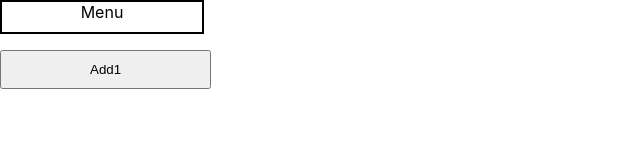
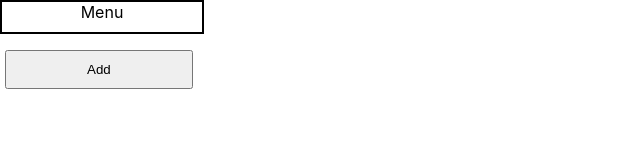
Before and after one commit to Chooz-Start-Up/chooz-centralized-menu, a React (Create React App) app in the folder owner-web/: page / in a window 1280 px wide. Shown: the top 160 px of the page, without its empty margins (0-640 px from the left). Built offline with nearby package versions, Linux system fonts and the light colour scheme.

Commit message:
New Package Installation and MUI Installation

```diff
--- a/owner-web/src/App.css
+++ b/owner-web/src/App.css
@@ -94,6 +94,8 @@
 .item {
   text-align: center;
 
+  margin-bottom: 10px;
+
   border: 2px solid #000000;
   width: 200px;
   height: 30px;
@@ -104,11 +106,11 @@
 }
 
 .button-add {
-  padding: 10px 88px;
+  padding: 10px 80px;
 
   position: relative;
   bottom: 0px;
-  right: 0px;
+  right: -5px;
 }
 
 .button-remove {
--- a/owner-web/src/component/column/Column.tsx
+++ b/owner-web/src/component/column/Column.tsx
@@ -2,6 +2,8 @@ import React, { Component } from "react";
 import { ColumnProps, ColumnState, UserDataAPI } from "./interface";
 import { Item } from "./Item";
 import axios from "axios";
+
+import { Button } from "@mui/material";
 
 export class Column extends React.Component<ColumnProps, ColumnState> {
   constructor(props: ColumnProps) {
@@ -11,13 +13,13 @@ export class Column extends React.Component<ColumnProps, ColumnState> {
       items: [],
     };
 
-    console.log("constructor");
+    console.log("Constructing Column..."); /////////////////////////////////////////////////////////////////////////////////////
   }
 
   handleAddClick = () => {
-    console.log("AddClick");
+    console.log("AddClick"); ////////////////////////////////////////////////////////////////////////////////////////////
 
-    console.log("Fetching Data...");
+    console.log("Fetching Data..."); ////////////////////////////////////////////////////////////////////////////////////
     axios
       .get(`https://reqres.in/api/users/${this.state.items.length + 1}`)
       .then((response) => {
@@ -26,10 +28,11 @@ export class Column extends React.Component<ColumnProps, ColumnState> {
         this.setState((state) => {
           console.log("Before Adding Item: ", state.items);
           const items = state.items.concat({
+            id: state.items.length,
             name: userDataAPI.data.first_name,
             deleteButton: this.handleMinusClick,
           });
-          console.log("After Adding Item: ", items);
+          console.log("After Adding Item: ", items); ////////////////////////////////////////////////////////////////////
           return {
             items,
           };
@@ -37,18 +40,22 @@ export class Column extends React.Component<ColumnProps, ColumnState> {
       });
   };
 
-  handleMinusClick = (name: string) => {
-    console.log("MinusClick on: ", name);
+  handleMinusClick = (id: number) => {
+    console.log("MinusClick on: ", id); //////////////////////////////////////////////////////////////////////////////////
 
     const array = this.state.items;
 
-    console.log("Before Removing Item: ", array);
+    console.log("Before Removing Item: ", array); ///////////////////////////////////////////////////////////////////////
 
     let newArray = array.filter(function logic(element) {
-      console.log(element.name !== name);
-      return element.name !== name;
+      console.log(element.id, "---", id);
+      return element.id !== id;
     });
-    console.log("After Removing Item: ", newArray);
+    for (let i = 0; i < newArray.length; i++) {
+      console.log("For loop update: ", newArray[i].id, " to ", i); ///////////////////////////////////////////////////////
+      newArray[i].id = i;
+    }
+    console.log("After Removing Item: ", newArray); ///////////////////////////////////////////////////////////////////////
 
     this.setState(() => {
       return {
@@ -58,7 +65,7 @@ export class Column extends React.Component<ColumnProps, ColumnState> {
   };
 
   render() {
-    console.log("Rendering...");
+    console.log("Rendering..."); //////////////////////////////////////////////////////////////////////////////////////////
     const { title } = this.props;
     const listItems = this.state.items.map((item) => (
       <li key={item.name}>{item.name}</li>
@@ -69,11 +76,16 @@ export class Column extends React.Component<ColumnProps, ColumnState> {
         <header className="menu-header">{title}</header>
         <ul>
           {this.state.items.map((item) => (
-            <Item name={item.name} deleteButton={this.handleMinusClick} />
+            <Item
+              key={item.id}
+              id={item.id}
+              name={item.name}
+              deleteButton={this.handleMinusClick}
+            />
           ))}
         </ul>
         <button className="button-add" onClick={this.handleAddClick}>
-          Add1
+          Add
         </button>
       </div>
     );
--- a/owner-web/src/component/column/Item.tsx
+++ b/owner-web/src/component/column/Item.tsx
@@ -4,14 +4,14 @@ import { ItemProps } from "./interface";
 export class Item extends React.Component<ItemProps> {
   render() {
     const { name } = this.props;
-
+    console.log("Item prop is: ", this.props.name, "---", this.props.id);
     return (
       <div>
         <header className="item">
           {name}
           <button
             className="button-remove"
-            onClick={() => this.props.deleteButton(this.props.name)}
+            onClick={() => this.props.deleteButton(this.props.id)}
           >
             x
           </button>
--- a/owner-web/src/component/column/interface.ts
+++ b/owner-web/src/component/column/interface.ts
@@ -9,8 +9,9 @@ export interface ColumnState {
 }
 
 export interface ItemProps {
+  id: number;
   name: string;
-  deleteButton(name: string): any;
+  deleteButton(id: number): any;
 }
 
 export interface UserData {
```
Also changed, not shown: owner-web/package.json (+10 -6 lines), owner-web/tsconfig.json (+7 -10 lines), 2 other files (tests, documents, lock files or other folders).
